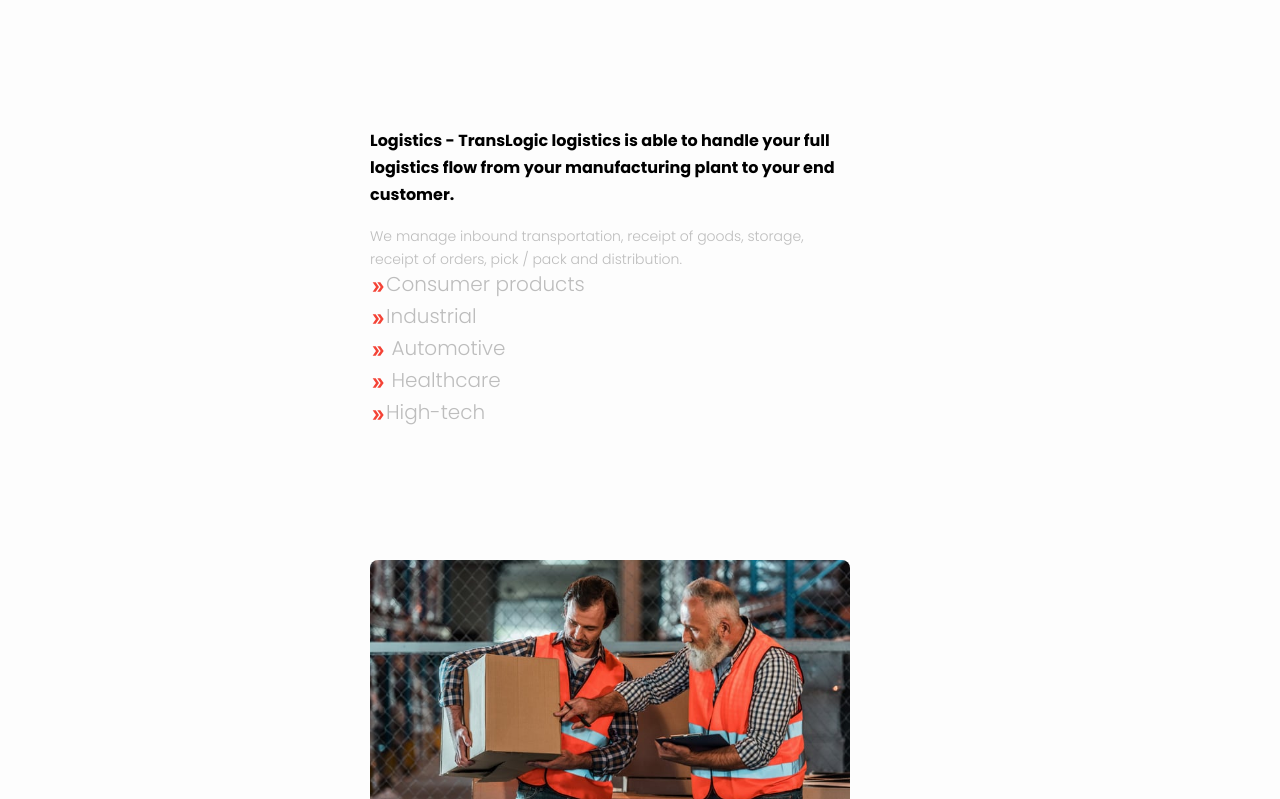
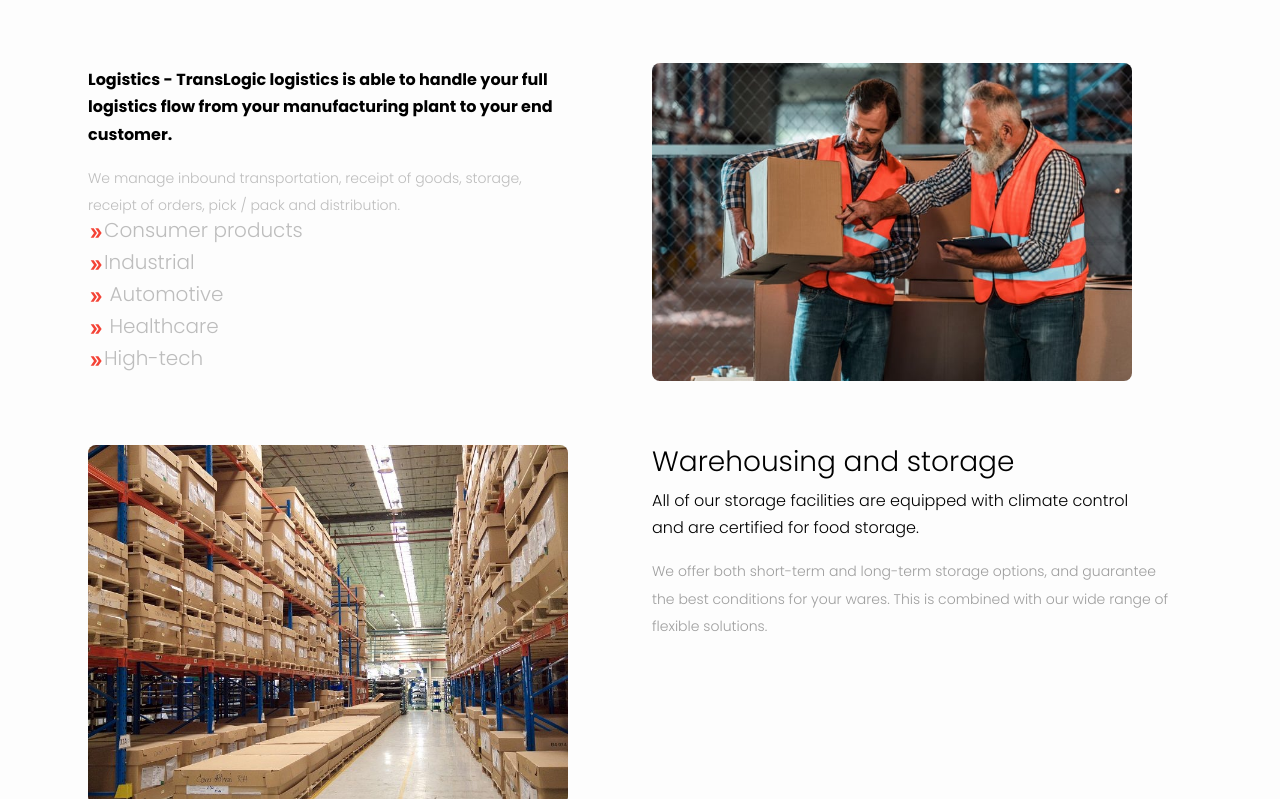
Before and after one commit to Roche001/Logistics-company, a React (Create React App) app: page /Logistics in a window 1280 px wide. Shown: the part 321-1120 px from the top of the page. Built offline with nearby package versions, Linux system fonts and the light colour scheme.

Commit message:
update changes

```diff
--- a/src/components/logistics/Logistics.css
+++ b/src/components/logistics/Logistics.css
@@ -27,9 +27,6 @@
   align-items: center;
 }
 .logistics-section-one {
-  margin: 4rem;
-  display: flex;
-  flex-direction: column;
 }
 .logistics-section-one img {
   border-radius: 0.5rem;
@@ -54,16 +51,9 @@
   color: #f44336;
 }
 .logistics-section-two {
-  display: flex;
-  flex-direction: row;
-  justify-content: center;
-  align-items: center;
-  background: #e0e0e0;
-  padding: 4rem;
-}
-.logistics-section-two-text {
   margin: 4rem;
 }
+
 .logistics-section-two-text small {
   color: #9e9e9e;
 }
```
